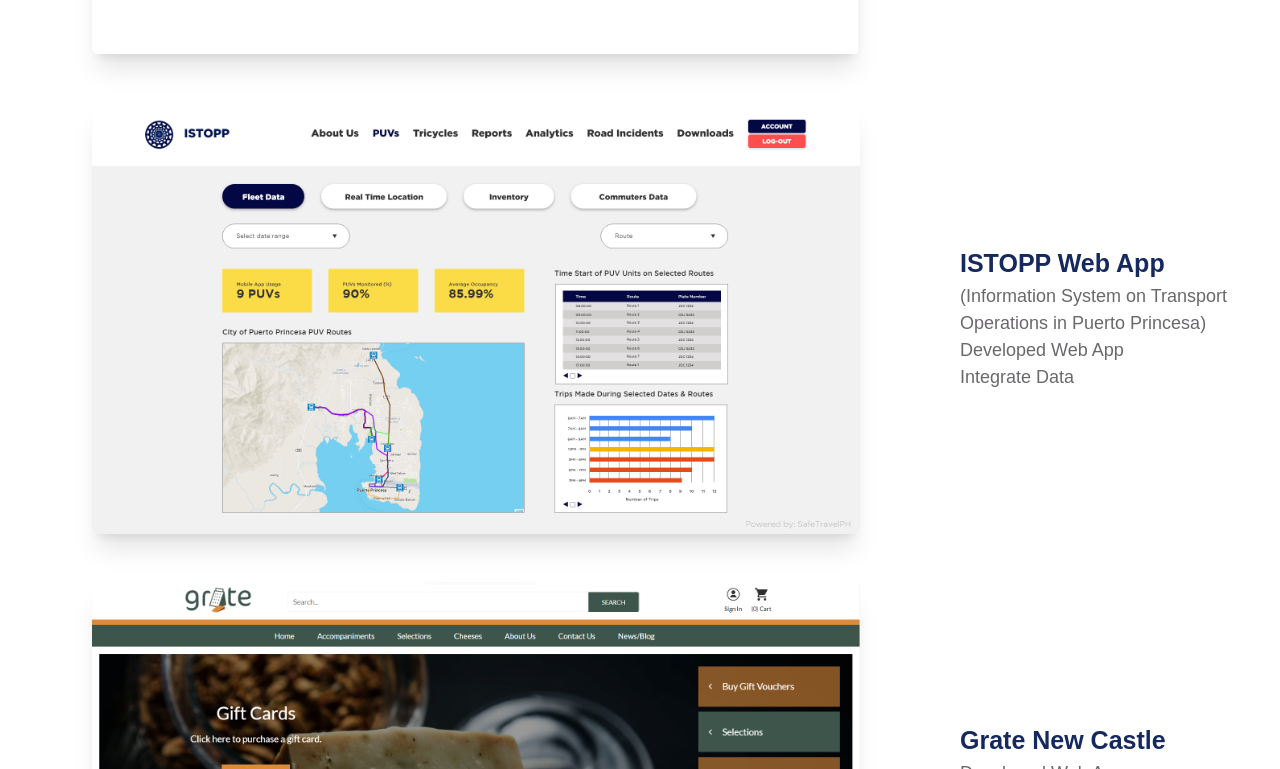
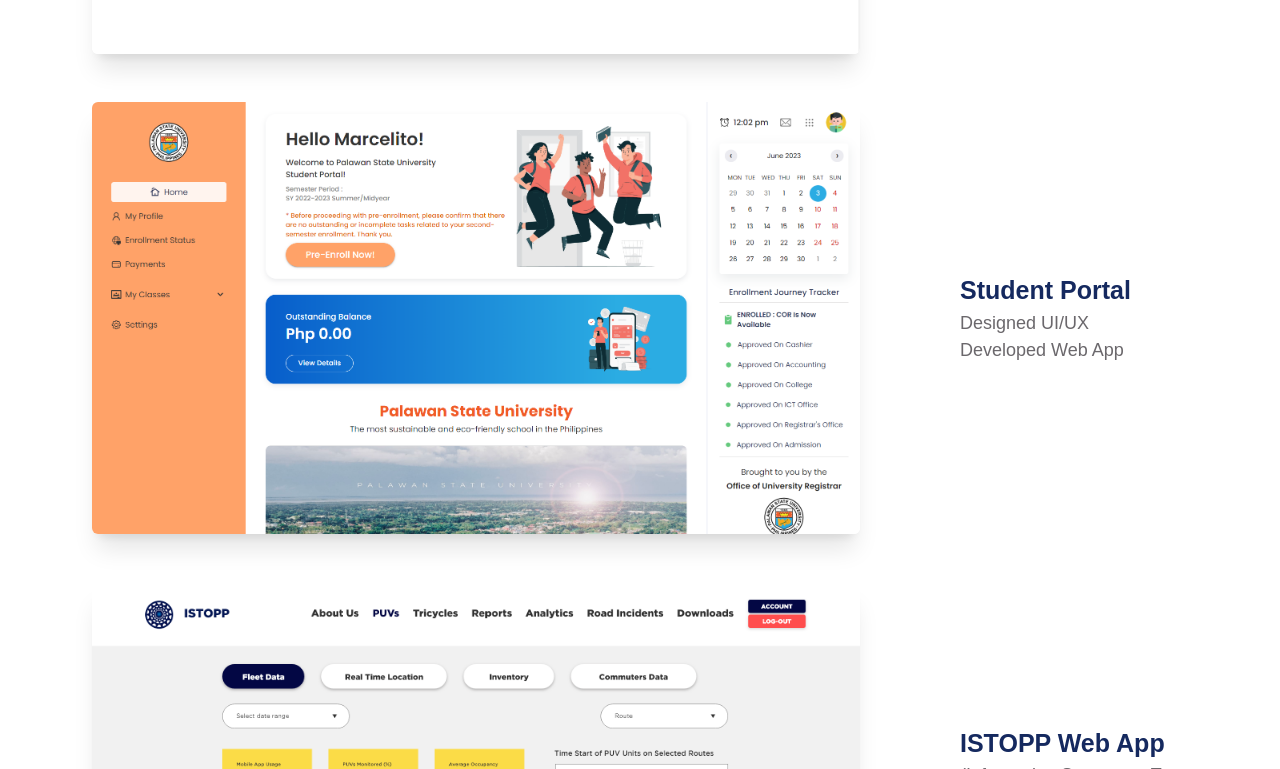
Before and after one commit to marcelitocosicoljr/mars-portfolio, a Next.js app: page / in a window 1280 px wide. Shown: the part 2831-3600 px from the top of the page. Built offline with nearby package versions, Linux system fonts and the light colour scheme.

Commit message:
added psu student portal

```diff
--- a/app/components/views/home/Project.tsx
+++ b/app/components/views/home/Project.tsx
@@ -17,12 +17,12 @@
                 className=' w-full h-full object-contain'
             />
         </div>
-        <span className=' flex w-full  lg:w-[25%] flex-col items-center lg:items-start justify-center md:justify-start'>
-                <h3 className='text-theme-blue font-bold text-[25px]'>{title}</h3>
+        <span className=' flex w-full  lg:w-[25%] flex-col  items-center lg:items-start justify-center md:justify-start'>
+                <h3 className='text-theme-blue font-bold text-[25px] '>{title}</h3>
                 {
                     tasks &&
                     tasks?.map((item:any, index:number)=>(
-                        <h3 key={index} className='text-theme-gray text-[18px]'>{item}</h3>
+                        <h3 key={index} className='text-theme-gray text-[18px]  text-center lg:text-left'>{item}</h3>
                     ))
                 }
                 {
--- a/app/components/views/home/Projects.tsx
+++ b/app/components/views/home/Projects.tsx
@@ -9,6 +9,8 @@
     <div className='w-full flex flex-wrap gap-2 items-centerjustify-center'>
         <Project image='/assets/images/projects/farmkonekt.png' title='Farm Konekt' tasks={["Designed UI/UX", "Developed Web App"]} />
         <Project image='/assets/images/projects/fksite.png' title='Farm Konekt Website' tasks={["UI/UX Lead", "Maintained Web App"]} link='https://farmkonek.com/' />
+
+        <Project image='/assets/images/projects/studportal.png' title='Student Portal' tasks={["Designed UI/UX", "Developed Web App"]} />
 
         <Project image='/assets/images/projects/istopp.png' title='ISTOPP Web App' tasks={["(Information System on Transport Operations in Puerto Princesa)", "Developed Web App","Integrate Data"]} />
 
```
